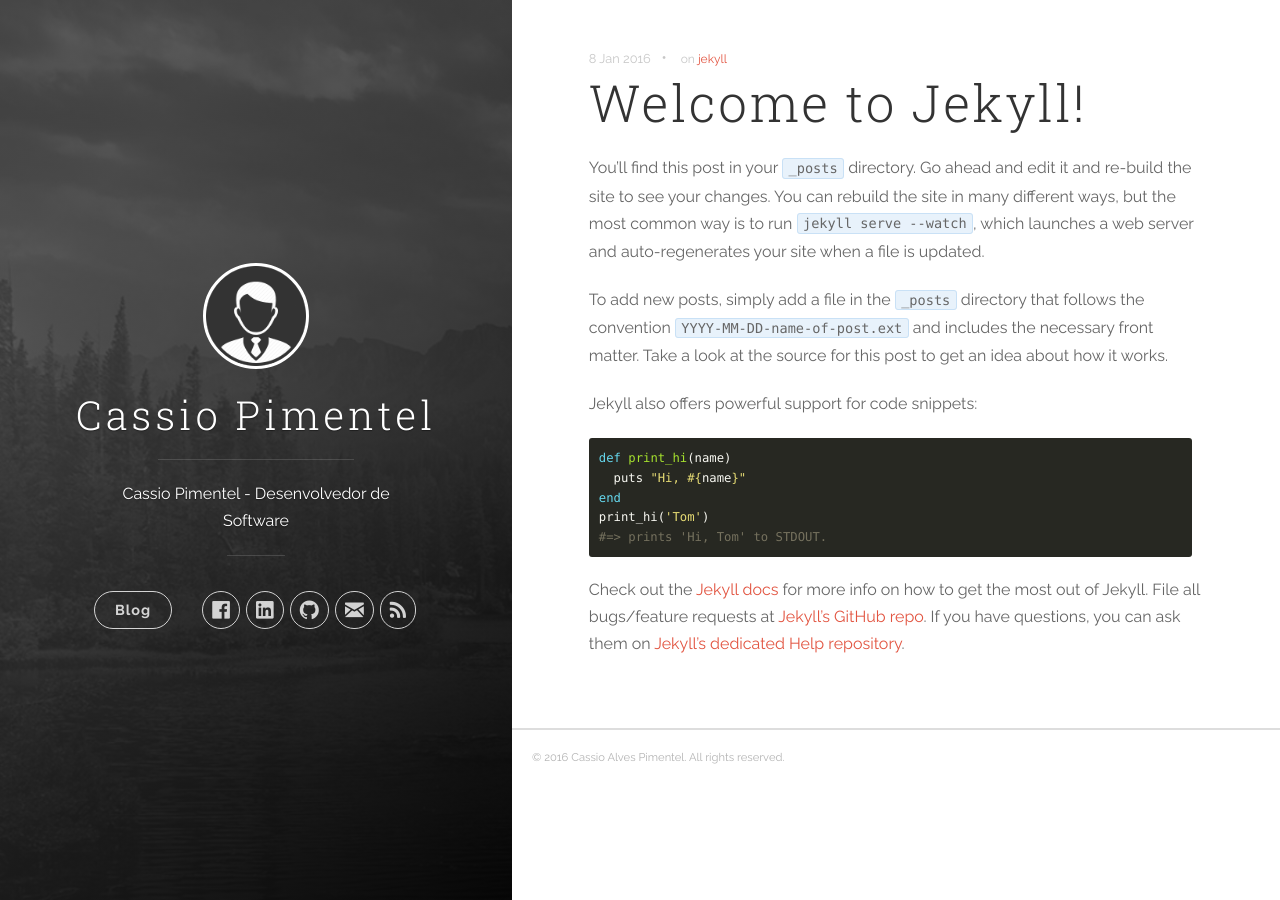
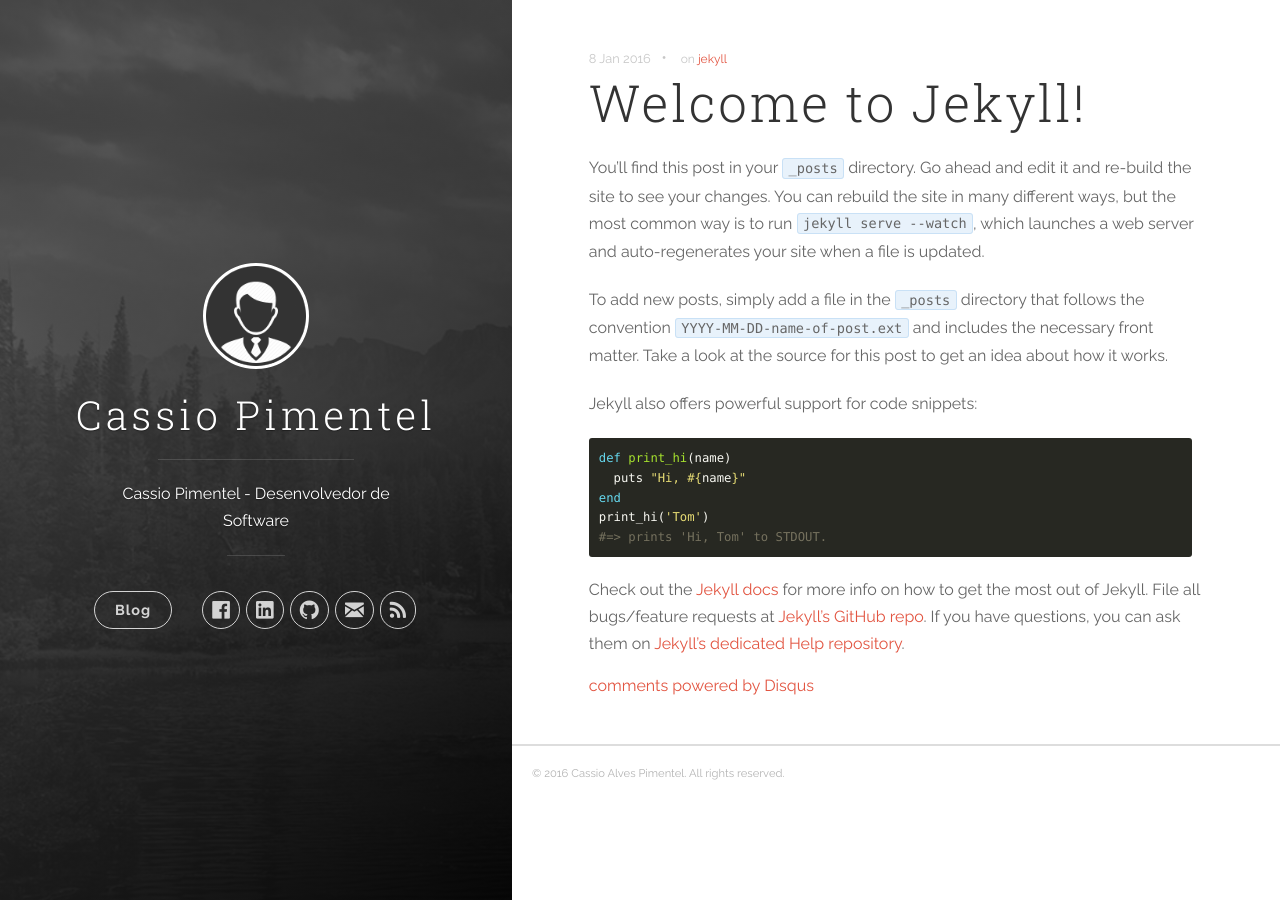
Before and after one commit to CassioPimentel/cassiopimentel.github.io, a Jekyll site: the page built from _posts/2016-01-08-welcome-to-jekyll.markdown, in a window 1280 px wide. Built offline with Jekyll 4.4.1, drawn with Linux system fonts in a browser that asks for light colours; nearby versions of some CDN libraries; comment, search, counter and statistics services are not loaded; some of the changed lines change nothing that is shown.

Commit message:
Update _config.yml
disqus name

```diff
--- a/_config.yml
+++ b/_config.yml
@@ -4,7 +4,7 @@
 url: 'http://cassiopimentel.github.io'
 baseurl: '/cassiopimentel.github.io/'
 # google_analytics: 'UA-XXXXXX-X'
-# disqus_shortname: 'your-disqus-name'
+disqus_shortname: 'cassioalvespimentel'
 
 author:
   name: 'Cassio Alves Pimentel'
```
